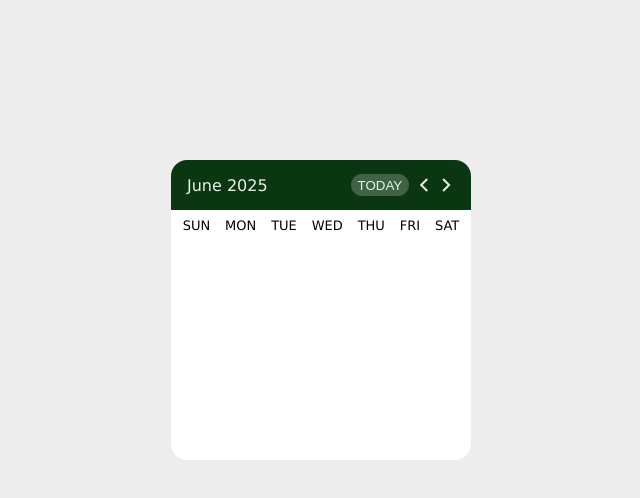
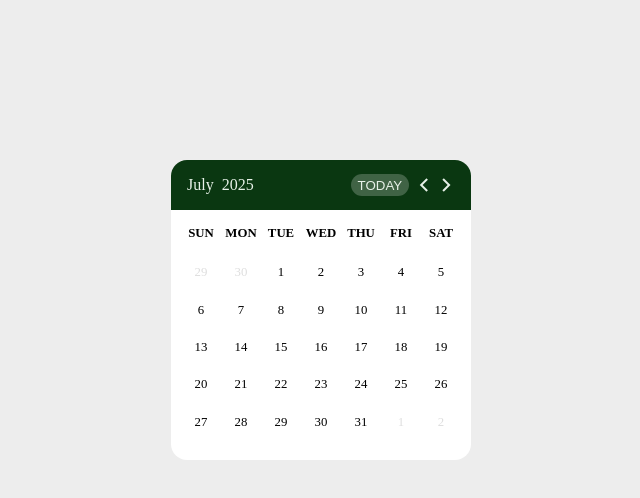
Before and after one commit to jyooDev/js_css_playground, a plain HTML site: page dashboard_prototype/index.html in a window 1280 px wide. Shown: the whole page, without its empty margins (319-959 px from the left). Drawn offline with nearby package versions, Linux system fonts and the light colour scheme; a web font is replaced by a local one.

Commit message:
added populateCalendar function

```diff
--- a/dashboard_prototype/index.html
+++ b/dashboard_prototype/index.html
@@ -10,7 +10,7 @@
 <body>
     <div class="calendar-container">
         <header class="calendar-header">
-            <p>June 2025</p>
+            <p class="calendar-month-year"></p>
             <div class="month-btns">
                 <button onclick="displayCurrentMonth" class="current-month-btn">TODAY</button>
                 <button onclick="displayPreviousMonth" class="previous-month-btn"><span class="material-symbols-outlined">arrow_back_ios</span></button>
@@ -19,16 +19,16 @@
         </header>
 
         <div class="calendar-body">
-            <ul class="calendar-dow">
-                <li>SUN</li>
-                <li>MON</li>
-                <li>TUE</li>
-                <li>WED</li>
-                <li>THU</li>
-                <li>FRI</li>
-                <li>SAT</li>
+            <ul class="calendar-dow calendar-grid-container">
+                <li class="calendar-item">SUN</li>
+                <li class="calendar-item">MON</li>
+                <li class="calendar-item">TUE</li>
+                <li class="calendar-item">WED</li>
+                <li class="calendar-item">THU</li>
+                <li class="calendar-item">FRI</li>
+                <li class="calendar-item">SAT</li>
             </ul>
-            <ul class="calendar-dates">
+            <ul class="calendar-dates calendar-grid-container">
 
             </ul>
         </div>
--- a/dashboard_prototype/scripts.js
+++ b/dashboard_prototype/scripts.js
@@ -1,7 +1,4 @@
 let date = new Date();
-
-let calendarDates = document.getElementsByClassName('calendar-dates')[0];
-console.log(calendarDates);
 const months = {
     0:'January',
     1:'February',
@@ -17,18 +14,49 @@ const months = {
     11:'December',
 }
 
-let  displayMonth = localStorage['displayedMonth'] || date.getMonth();
-let displayYear = localStorage['displayYear'] || date.getFullYear();
+let calendarDates = document.getElementsByClassName('calendar-dates')[0];
+let  displayMonth = sessionStorage['displayedMonth'] || date.getMonth();
+let displayYear = sessionStorage['displayYear'] || date.getFullYear();
+populateCalendar(displayMonth+1, displayYear);
 
-populateCalendaer(displayMonth, displayYear);
 
-function populateCalendaer(month, year){
+function populateCalendar(month, year){
+    populateHeader(month, year)
+    populateDates(month,year)
+};
+
+function populateHeader(month, year){
+    const calendarMonthYear = document.getElementsByClassName('calendar-month-year')[0];
+    console.log(calendarMonthYear)
+    calendarMonthYear.innerHTML = `<span>${months[month]}</span><span>${year}</span>`;
+}
+
+function populateDates(month, year){
     const firstDay = new Date(year, month, 1).getDay(); //returns Sunday - Saturday index : 0 - 6
     const lastDate = new Date(year, month+1, 0).getDate();
+    const lastDay = new Date(year, month+1, 0).getDay();
 
-    console.log(firstDay);
-    console.log(lastDate);
+    let dateFromLastMonth = new Date(year, month,1-firstDay).getDate();
+    for(let i = 0; i < firstDay; i++){
+        const li = document.createElement('li');
+        li.textContent = `${dateFromLastMonth++}`;
+        li.classList.add('calendar-date', 'calendar-item', 'grey-text');
+        calendarDates.appendChild(li);
+    }
 
-    const no_date = '<li></li>'
+    for(let i = 1; i <= lastDate; i++)
+    {
+        let li = document.createElement('li');
+        li.classList.add('calendar-date', 'calendar-item');
+        li.textContent = `${i}`;
+        calendarDates.appendChild(li)
+    }
 
-};
+    for(let i = 1; i <= 6 - lastDay; i++)
+    {
+        const li = document.createElement('li');
+        li.textContent = `${i}`;
+        li.classList.add('calendar-date', 'calendar-item', 'grey-text');
+        calendarDates.appendChild(li);
+    }
+}
--- a/dashboard_prototype/styles.css
+++ b/dashboard_prototype/styles.css
@@ -1,4 +1,4 @@
-
+@import url('https://fonts.googleapis.com/css2?family=Inter:ital,opsz,wght@0,14..32,100..900;1,14..32,100..900&family=Libre+Baskerville:ital,wght@0,400;0,700;1,400&family=National+Park:wght@200..800&family=Roboto:ital,wght@0,100..900;1,100..900&display=swap');
 :root {
     --background--grey: rgb(237, 237, 237);
     --green-3: #0A3711;
@@ -6,7 +6,7 @@
     --shadow: rgba(181, 181, 181, 0.108);
 }
 body{
-    font-family:Verdana, Geneva, Tahoma, sans-serif;
+    font-family: libre-baskerville;
     background-color: var(--background--grey);
     margin: 0;
     padding: 0;
@@ -83,19 +83,40 @@ body{
     flex-direction: column;
 }
 
-.calendar-dow{
-    list-style-type: none;
-    display: flex;
-    justify-content: space-evenly;
-    align-items: center;
-    gap: 0.2rem;
-    padding: 0.5rem 0;
-    margin: 0;
-    /* box-shadow: 0 0.3rem  1rem var(--shadow); */
-}
 
-.calendar-dates{
+
+.calendar-grid-container{
     list-style-type: none;
     display: grid;
     grid-template-columns: repeat(7, 1fr);
+    padding-inline-start: 10px;
+    padding-inline-end: 10px;
 }
+
+
+.calendar-item {
+    display: flex;
+    text-align: center;
+    font-size: 0.8rem;
+    justify-content: center;
+    align-items: center;
+}
+
+.calendar-dow {
+    margin-top: 1rem;
+    margin-bottom: 0rem;
+    font-weight: 600;
+}
+
+.calendar-date {
+    margin: 0.7rem 0;
+    transition: ease-in-out()
+}
+
+.calendar-month-year{
+    display: flex;
+    gap: 0.5rem;
+}
+.grey-text{
+    color: rgb(222, 222, 222);
+}
```
